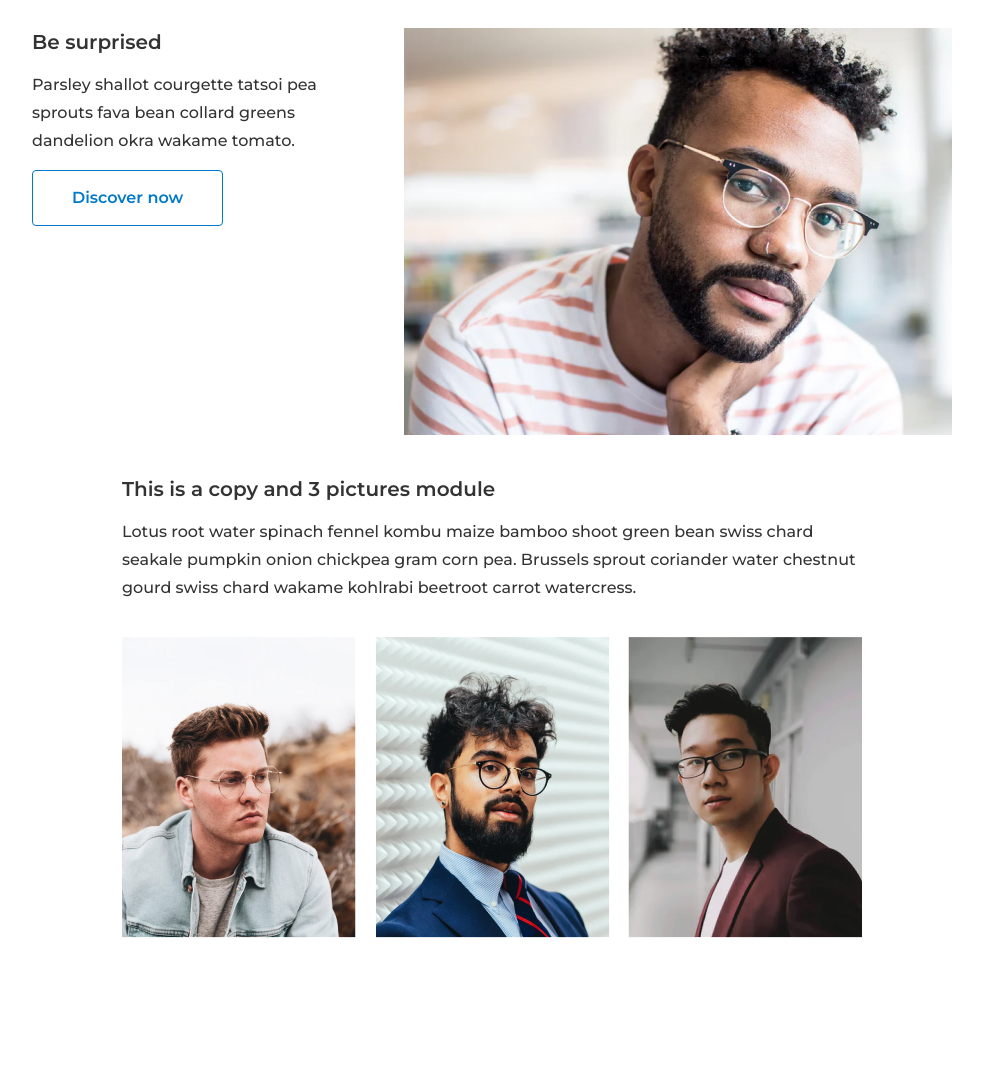
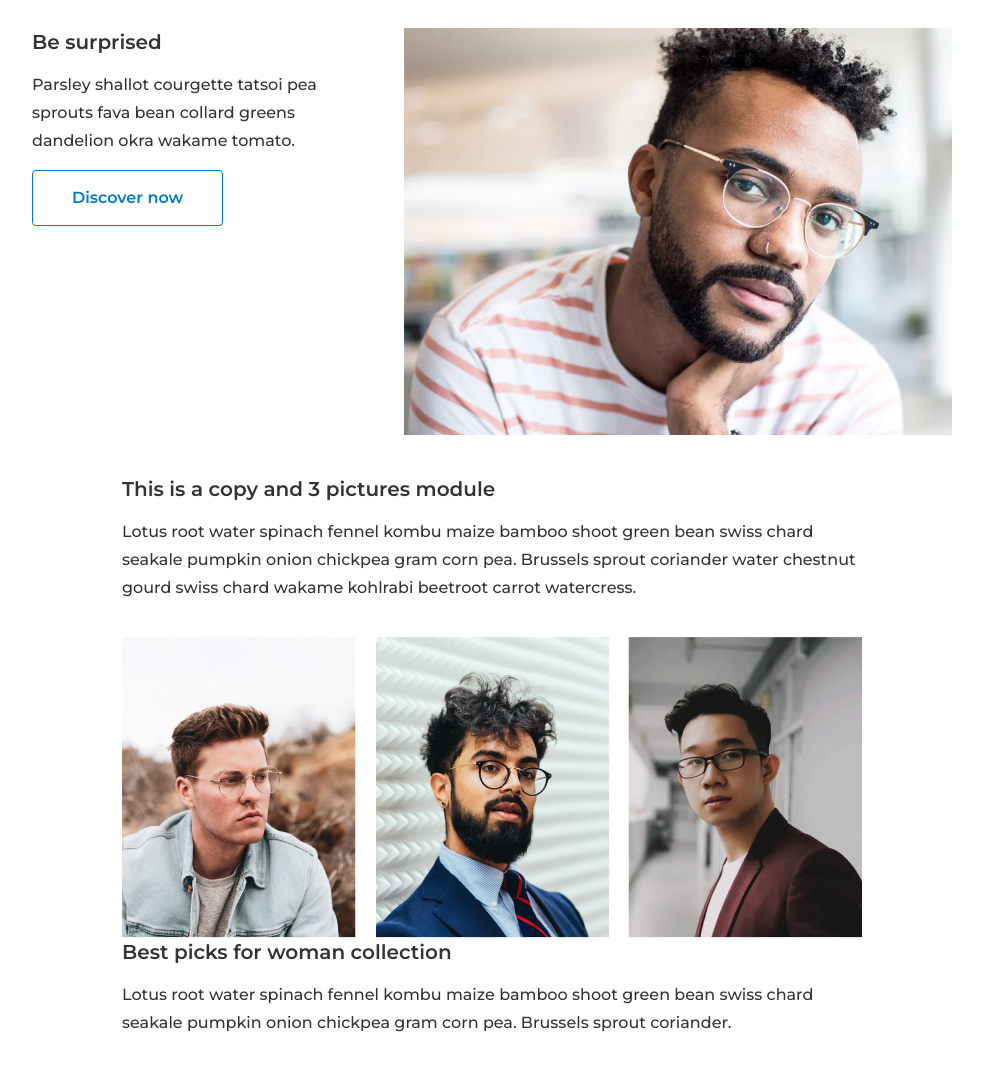
Before and after one commit to ArtemMyrhorod/Task, a plain HTML site: page index.html in a window 1280 px wide. Shown: the whole page, without its empty margins (148-1131 px from the left). Before the commit the page ends 966 px from the top, so only its background shows below. Drawn offline with Linux system fonts and the light colour scheme.

Commit message:
add some new details for team section

```diff
--- a/index.html
+++ b/index.html
@@ -46,6 +46,10 @@
                   <img src="img/team-3.jpg" alt="team member">
                </div>
             </div>
+            <h3 class="section-title team__subtitle">Best picks for woman collection</h3>
+            <p class="team__title">Lotus root water spinach fennel kombu maize bamboo shoot green bean swiss chard
+               seakale pumpkin onion chickpea gram corn
+               pea. Brussels sprout coriander.</p>
          </div>
       </section>
    </main>
```
